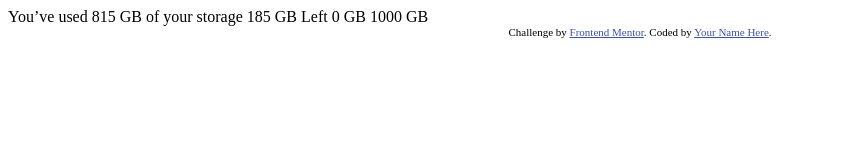
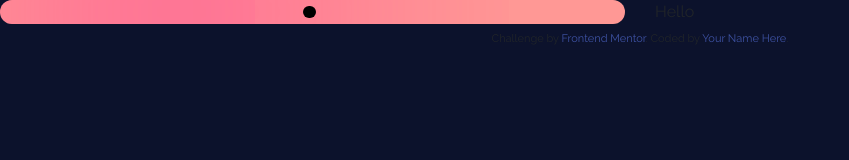
Before and after one commit to rishita2605/frontendmentor.io, a plain HTML site: page fylo-data-storage-component-master/index.html in a window 1280 px wide. Shown: the whole page, without its empty margins (0-849 px from the left). Drawn offline with nearby package versions, Linux system fonts and the light colour scheme.

Commit message:
update-1

```diff
--- a/fylo-data-storage-component-master/index.html
+++ b/fylo-data-storage-component-master/index.html
@@ -5,27 +5,27 @@
   <meta name="viewport" content="width=device-width, initial-scale=1.0"> <!-- displays site properly based on user's device -->
 
   <link rel="icon" type="image/png" sizes="32x32" href="./images/favicon-32x32.png">
+  <link rel="stylesheet" href="https://maxcdn.bootstrapcdn.com/bootstrap/4.5.0/css/bootstrap.min.css">
+  <link rel="stylesheet" type="text/css" href="style.css">
+  <link href="https://fonts.googleapis.com/css2?family=Raleway:wght@400;700&display=swap" rel="stylesheet">
 
   <title>Frontend Mentor | Fylo data storage component</title>
 
-  <!-- Feel free to remove these styles or customise in your own stylesheet 👍 -->
-  <style>
-    .attribution { font-size: 11px; text-align: center; }
-    .attribution a { color: hsl(228, 45%, 44%); }
-  </style>
 </head>
 <body>
+  <div class="fluid-container">
+    <div class="row">
+      <div class="col-6 slidecontainer">
+        <input type="range" min="1" max="100" value="50" class="slider" id="myRange">
+      </div>
+      <div class="col-6">Hello</div>
+    </div>
+    <div class="attribution">
+      Challenge by <a href="https://www.frontendmentor.io?ref=challenge" target="_blank">Frontend Mentor</a>.
+      Coded by <a href="#">Your Name Here</a>.
+    </div>
+  </body>
+  </div>
 
-  You’ve used 815 GB of your storage
 
-  185 GB Left
-
-  0 GB
-  1000 GB
-
-  <div class="attribution">
-    Challenge by <a href="https://www.frontendmentor.io?ref=challenge" target="_blank">Frontend Mentor</a>.
-    Coded by <a href="#">Your Name Here</a>.
-  </div>
-</body>
 </html>
--- /dev/null
+++ b/fylo-data-storage-component-master/style.scss
@@ -0,0 +1,102 @@
+$Pale-Blue: hsl(243, 100%, 93%);
+$Grayish-Blue: hsl(229, 7%, 55%);
+$Dark-Blue: hsl(228, 56%, 26%);
+$Very-Dark-Blue: hsl(229, 57%, 11%);
+
+*{
+    padding:0;
+    margin:0;
+    box-sizing: border-box;
+    font-family: 'Raleway', sans-serif;
+}
+
+.attribution {
+     font-size: 11px;
+     text-align: center;
+     a {
+         color: hsl(228, 45%, 44%);
+       }
+ }
+body{
+    height:100vh;
+    width:100vw;
+    overflow: hidden;
+    background-color: $Very-Dark-Blue;
+}
+
+.slider{
+    width: 100%;
+}
+@media only screen and (min-width: 1440px){
+    .fluid-container{
+        background-color: $Very-Dark-Blue;
+        height:100%;
+        width:100%;
+        background-attachment: fixed;
+        background-image: url("./images/bg-desktop.png");
+        background-repeat: no-repeat;
+        background-position: right bottom;
+        background-size: 100% auto;
+
+    }
+}
+
+@media only screen and (max-width:375px){
+
+    .fluid-container{
+        background-color: $Very-Dark-Blue;
+        height:100%;
+        width:100%;
+        background-attachment: fixed;
+        background-image: url("./images/bg-mobile.png");
+        background-repeat: no-repeat;
+        background-position: center;
+        background-size:100% 100%;
+
+    }
+}
+
+/*.slider{
+    appearance: none;
+    background-color: #9a905d;
+    border-radius: 50px;
+    /*background-image: linear-gradient(45deg ,rgb(255, 152, 149),rgb(254, 87, 149));
+
+}*/
+
+input[type='range'] {
+    height:1.5em;
+    overflow: hidden;
+    width: 100%;
+    -webkit-appearance: none;
+    border-radius: 50px;
+    background-color: rgb(255, 152, 149);
+    padding:2px;
+
+  }
+
+  input[type='range']::-webkit-slider-runnable-track {
+
+    -webkit-appearance: none;
+
+
+  }
+
+  input[type='range']::-webkit-slider-thumb {
+
+    -webkit-appearance: none;
+    width: 0.8em;
+    height: 0.8em;
+    border-radius: 70%;
+    cursor: ew-resize;
+    background: black;
+    box-shadow: -10vw 0 30vw 10vw rgb(254, 87, 149);
+
+  }
+
+  .slider{
+      &:focus{
+        outline:none;
+      }
+
+  }
```
Also changed, not shown: fylo-data-storage-component-master/style.css (added), 1 other file.
